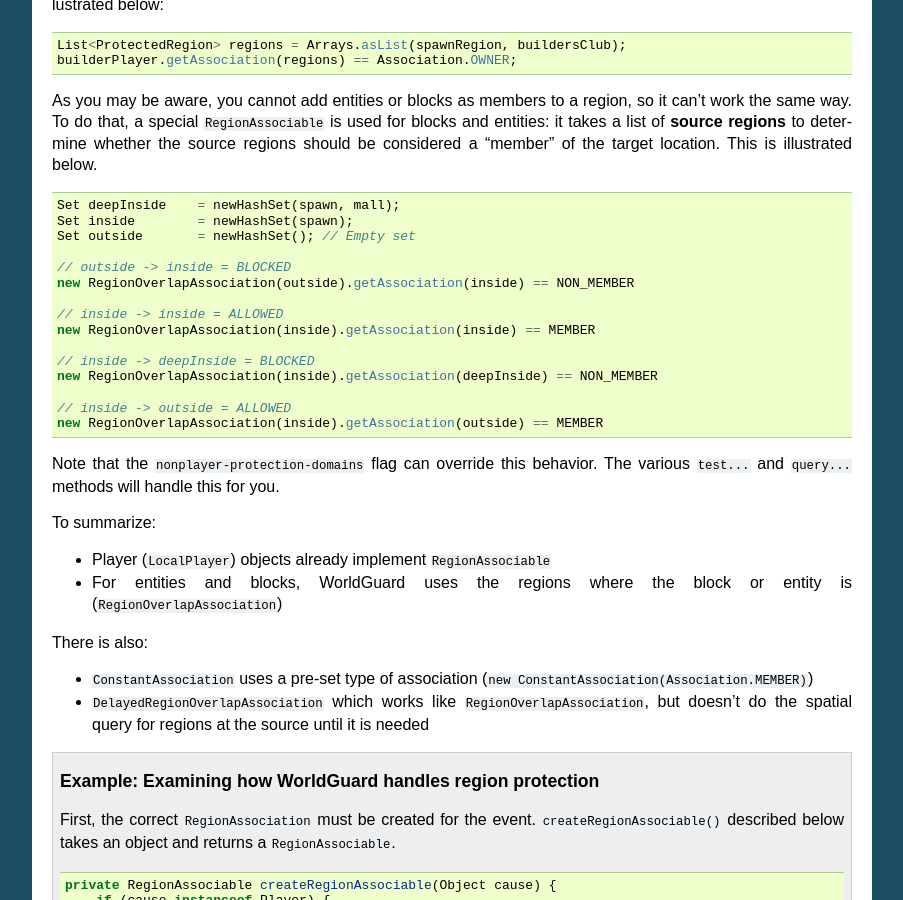
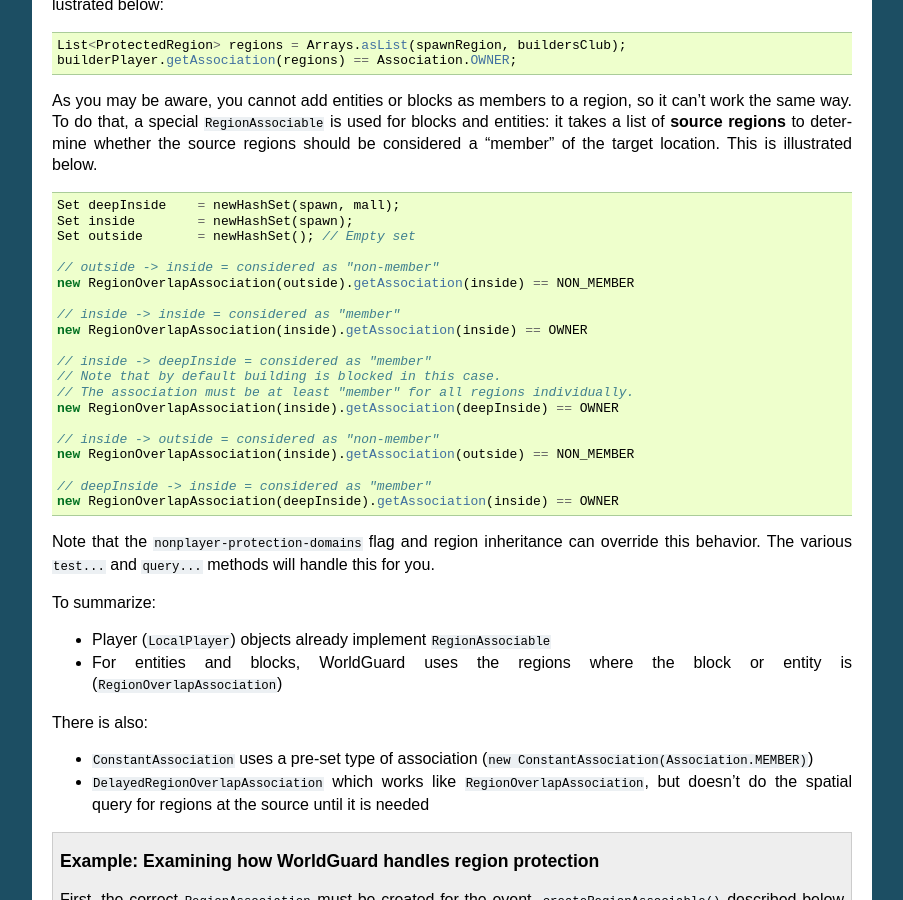
Before and after one commit to aurorasmiles/WorldGuardDocs, a Sphinx documentation site: the page built from source/developer/regions/flag-calculation.rst, in a window 1280 px wide and 900 px high, scrolled down 2060 px. Shown: the whole window, without its empty margins (198-1101 px from the left). Built offline with Sphinx 7.4.7, drawn with Linux system fonts in a browser that asks for light colours.

Commit message:
Fix fix nonplayer associable example, note new flag. (#32)

```diff
--- a/source/developer/regions/flag-calculation.rst
+++ b/source/developer/regions/flag-calculation.rst
@@ -112,19 +112,24 @@ As you may be aware, you cannot add entities or blocks as members to a region, s
     Set inside        = newHashSet(spawn);
     Set outside       = newHashSet(); // Empty set
 
-    // outside -> inside = BLOCKED
+    // outside -> inside = considered as "non-member"
     new RegionOverlapAssociation(outside).getAssociation(inside) == NON_MEMBER
 
-    // inside -> inside = ALLOWED
-    new RegionOverlapAssociation(inside).getAssociation(inside) == MEMBER
+    // inside -> inside = considered as "member"
+    new RegionOverlapAssociation(inside).getAssociation(inside) == OWNER
 
-    // inside -> deepInside = BLOCKED
-    new RegionOverlapAssociation(inside).getAssociation(deepInside) == NON_MEMBER
+    // inside -> deepInside = considered as "member"
+    // Note that by default building is blocked in this case.
+    // The association must be at least "member" for all regions individually.
+    new RegionOverlapAssociation(inside).getAssociation(deepInside) == OWNER
 
-    // inside -> outside = ALLOWED
-    new RegionOverlapAssociation(inside).getAssociation(outside) == MEMBER
+    // inside -> outside = considered as "non-member"
+    new RegionOverlapAssociation(inside).getAssociation(outside) == NON_MEMBER
 
-Note that the ``nonplayer-protection-domains`` flag can override this behavior. The various ``test...`` and ``query...`` methods will handle this for you.
+    // deepInside -> inside = considered as "member"
+    new RegionOverlapAssociation(deepInside).getAssociation(inside) == OWNER
+
+Note that the ``nonplayer-protection-domains`` flag and region inheritance can override this behavior. The various ``test...`` and ``query...`` methods will handle this for you.
 
 To summarize:
 
```
